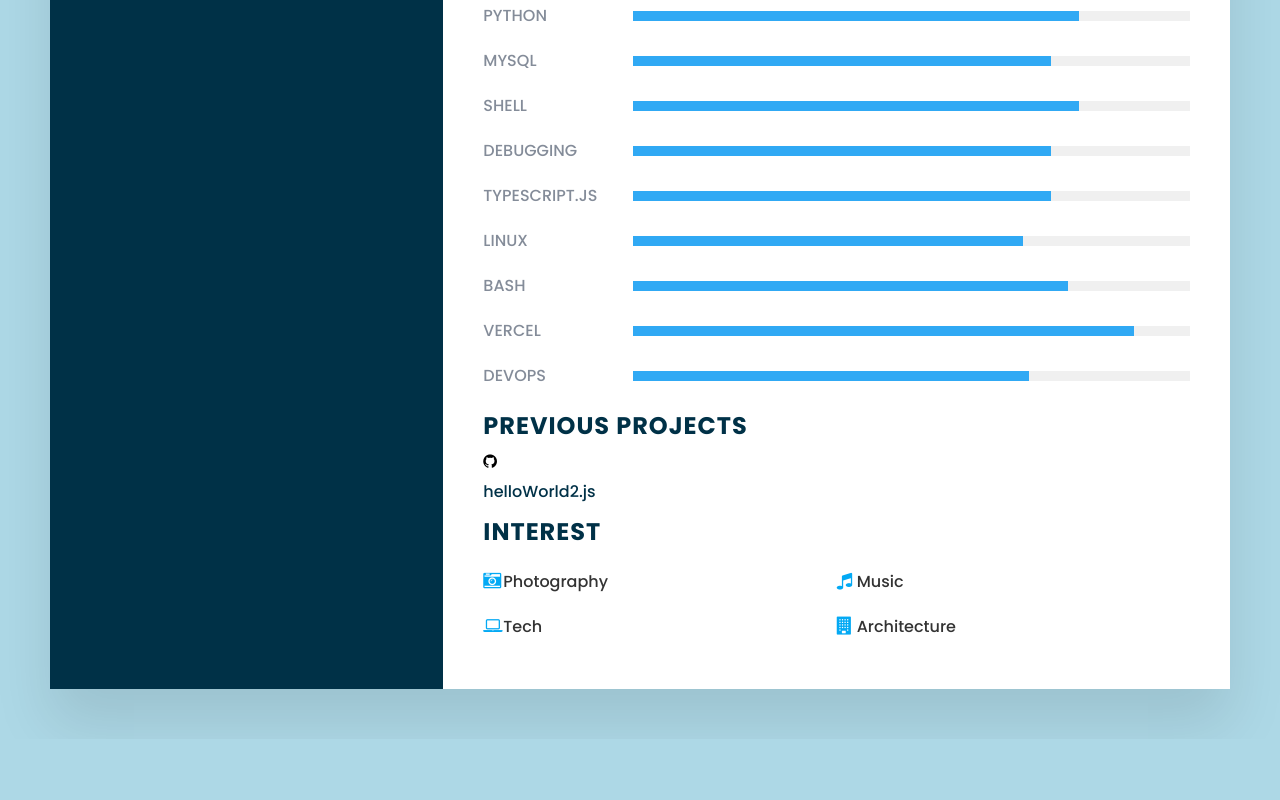
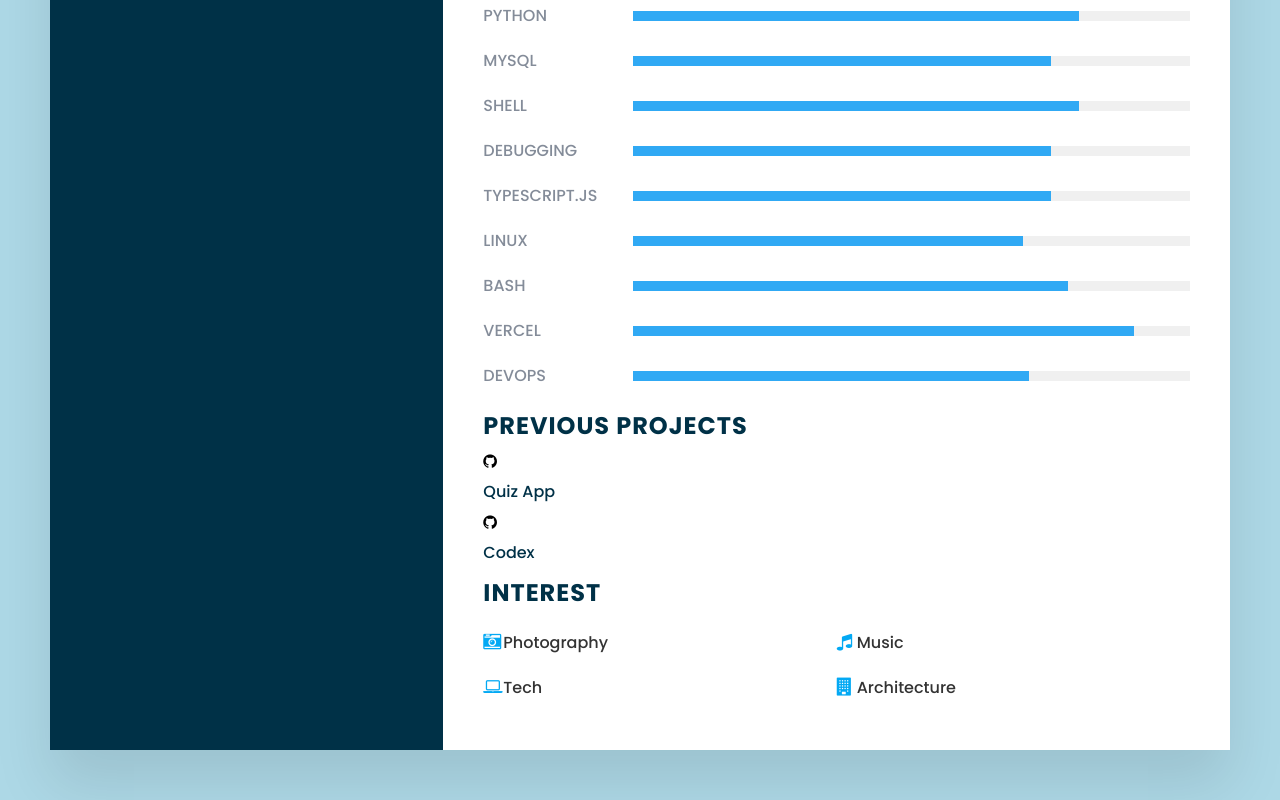
Before and after one commit to MpiloNM95/Mpilo_Mafu_Resume, a plain HTML site: page index.html in a window 1280 px wide. Shown: the part 2252-3052 px from the top of the page. Before the commit the page ends 2991 px from the top, so only its background shows below. Drawn offline with Linux system fonts and the light colour scheme.

Commit message:
updated cv

```diff
--- a/index.html
+++ b/index.html
@@ -350,7 +350,11 @@
                 <h2 class="title2">Previous Projects</h2>
                 <ul>
                     <li><i class="fa fa-github" aria-hidden="true"></i>
-                        <a href="https://github.com/MpiloNM95/gitTask/blob/eb8731ee22d58ea00ec0045a874c405962ad85aa/helloWorld2.js">helloWorld2.js</a></li>
+                        <a href="https://github.com/MpiloNM95/quiz-app">Quiz App</a></li>
+                </ul>
+                <ul>
+                    <li><i class="fa fa-github" aria-hidden="true"></i>
+                        <a href="https://github.com/MpiloNM95/openai_codex_tool">Codex</a></li>
                 </ul>
             </div>
             <!-- This is the div container for my interests outside Full Stack Web development and just features a few interests
```
